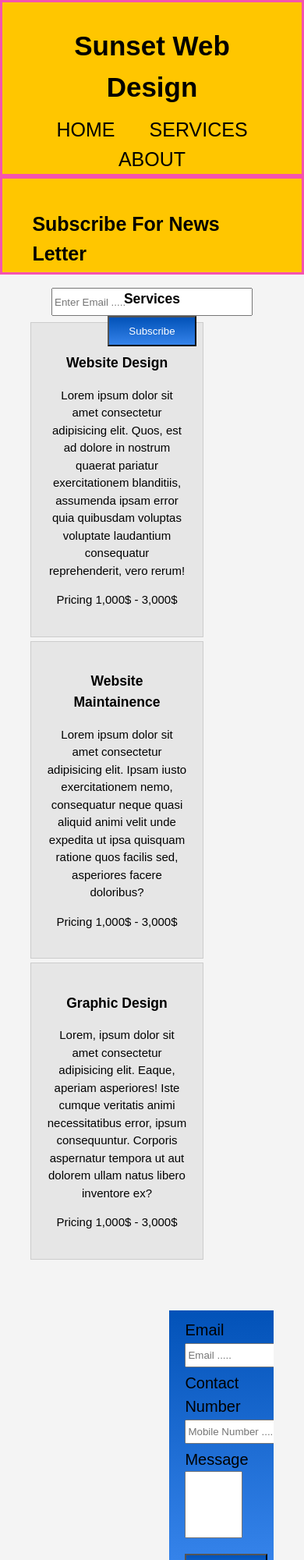
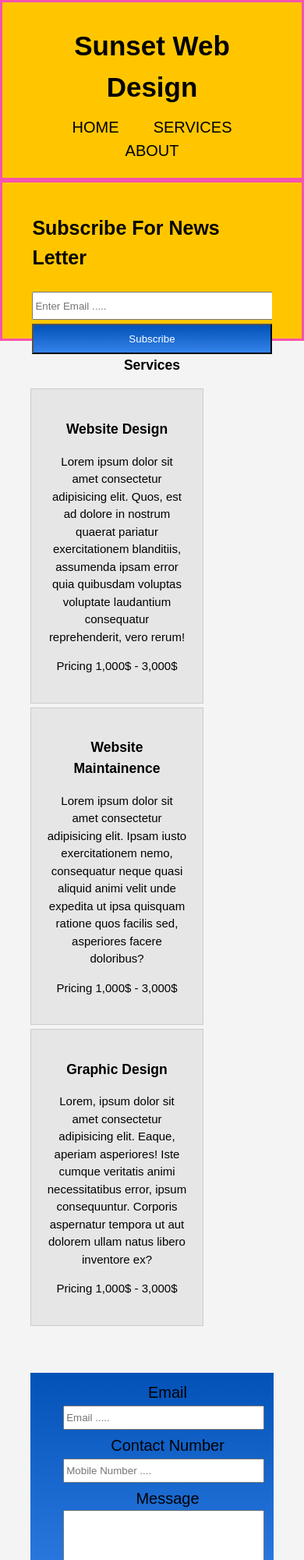
Before and after one commit to Vashisht23/Responsive-Webste, a plain HTML site: page services.html in a window 390 px wide. Shown: the top 2000 px of the page at 78% size. Drawn offline with Linux system fonts and the light colour scheme.

Commit message:
Update style.css
Media queries improved

```diff
--- a/style.css
+++ b/style.css
@@ -86,7 +86,6 @@ header nav{
     background: url(./img/showcase.jpg) no-repeat 0  -400px;
     min-height: 400px;
     color: #ffffff;
-
     text-align: center;
     border: 3px solid #f654ae;
 }
@@ -136,7 +135,6 @@ header nav{
 #boxes{
     /* margin-top: 20px; */
     border: 3px solid #f654ae;
-
 }
  #boxes .box{
      margin-top: 20px;
@@ -222,6 +220,20 @@ article#main-col{
     margin-bottom: 5px;
 }
 
+
+
+/* Footer */
+
+footer{
+     background: linear-gradient(180deg, #0252b8 0%, #3583ea 100%);
+      height: 60px;
+      border: 3px solid #f654ae;
+     text-align: center;
+     /* Helped with adding spacing  from the top*/
+     padding: 10px 30px;
+}
+
+
 /* Media Queries */
 
 @media(max-width: 768px){
@@ -232,20 +244,52 @@ article#main-col{
     #newsletter form,
     #boxes .box,
     article#main-col,
-    aside#sidebar{
+    /* adding these 3 to media queries */
+    #sidebar , #about{
       float:none;
       text-align:center;
       width:100%;
     }
+
+     header{
+    padding-bottom:20px;
+  }
+
+    /* font-size decreased  */
+    /* So all three can be in same line */
+  header a{
+      font-size: 20px;
+  }
+
+  #showcase h1{
+    margin-top:40px;
+  }
+    /* Newsletter size increased */
+    /* Everything in same box */
+  #newsletter{
+      height: 200px;
+  }
+  #newsletter button, .quote button{
+    display:block;
+    width:100%;
+  }
+
+  #newsletter form input[type="email"], .quote input, .quote textarea{
+    width:100%;
+    margin-bottom:5px;
+  }
+
+  #we-do{
+    width: 85%;
+    margin-bottom: 15px;
+  }
+
+  #sidebar button, #sidebar input[type="textarea"], #sidebar input[type="tel"] ,
+  #sidebar input[type="email"]{
+    width: 80%;
+    margin-right: 10px;
+  }
+  #sidebar{
+      margin-bottom: 20px;
+  }
 }
-
-/* Footer */
-
-footer{
-     background: linear-gradient(180deg, #0252b8 0%, #3583ea 100%);
-      height: 60px;
-      border: 3px solid #f654ae;
-     text-align: center;
-     /* Helped with adding spacing  from the top*/
-     padding: 10px 30px;
-    }
```
